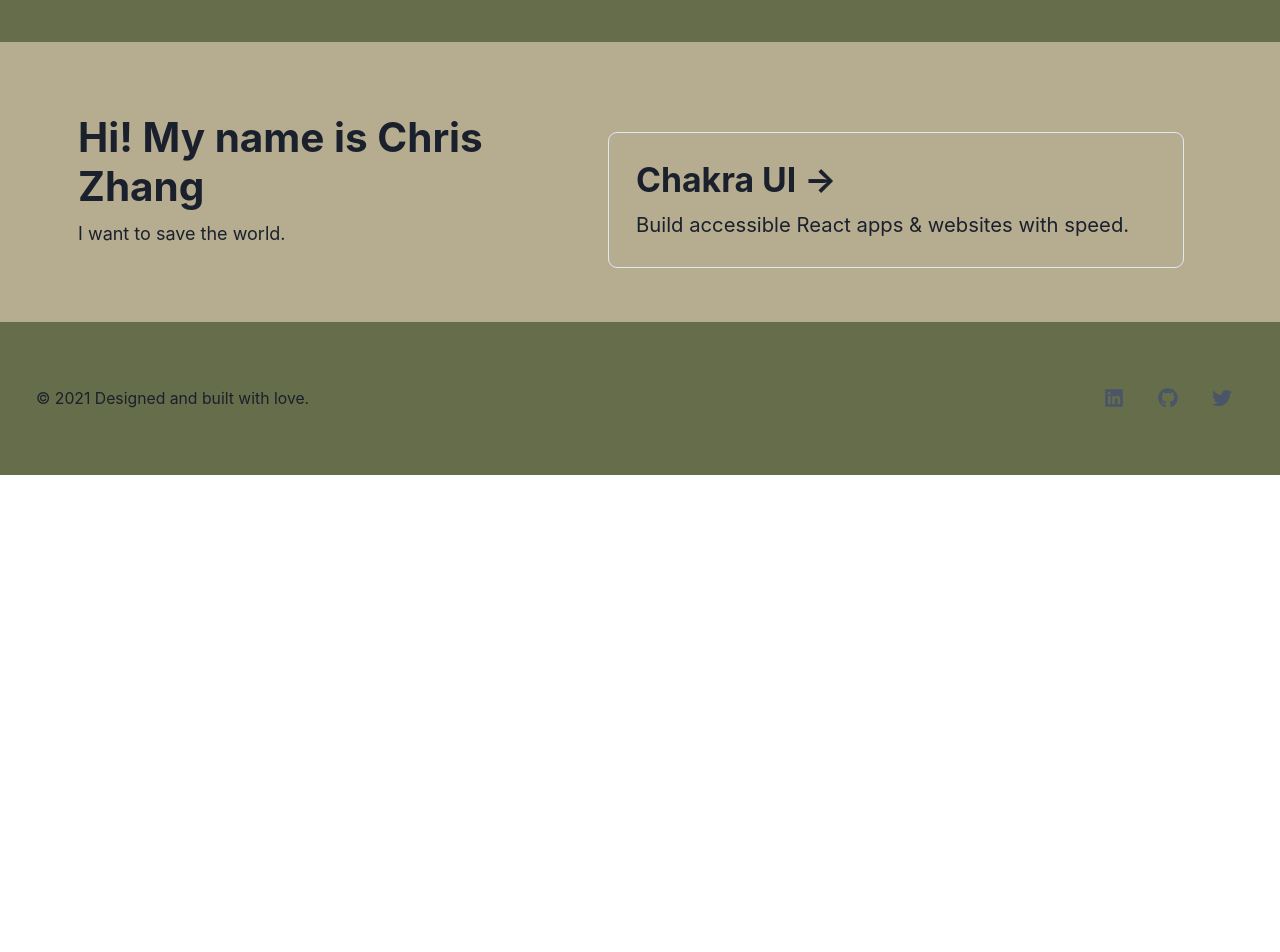
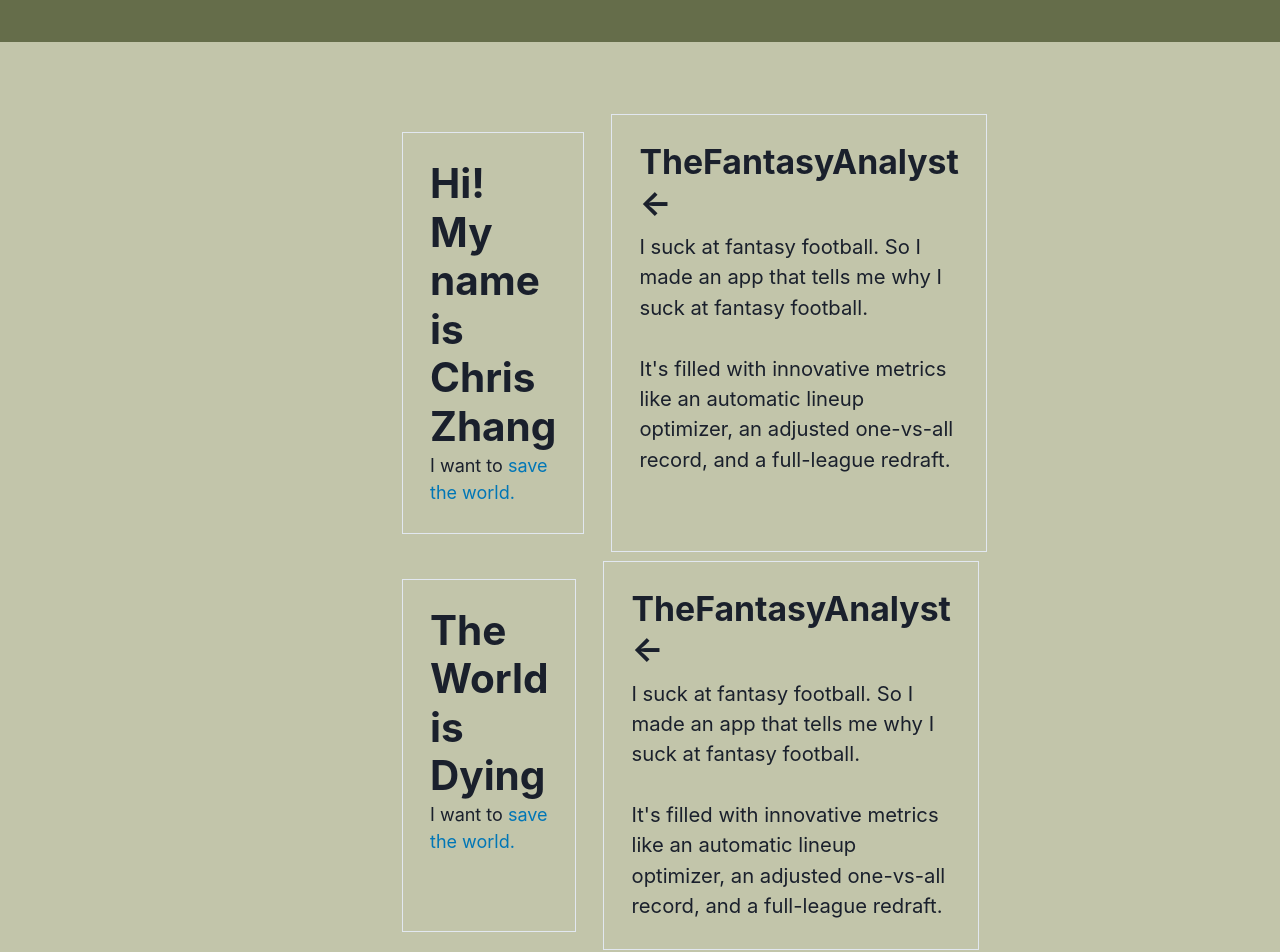
Before and after one commit to chriszhang08/personal-website, a Next.js app: page / in a window 1280 px wide. Shown: the part 84-1036 px from the top of the page. Before the commit the page ends 800 px from the top, so only its background shows below. Built offline with nearby package versions, Linux system fonts and the light colour scheme.

Commit message:
Added content

```diff
--- a/pages/_app.js
+++ b/pages/_app.js
@@ -19,7 +19,7 @@ export default function App({ Component, pageProps }) {
       <Head>
         <title>Chris Zhang</title>
       </Head>
-      <Stack direction={"column"} spacing={8} bg={colors.khaki}>
+      <Stack direction={"column"} spacing={8} bg={colors.laurel}>
         <Navbar />
         {/* fix link css */}
         <Component {...pageProps} />
--- a/pages/index.js
+++ b/pages/index.js
@@ -6,7 +6,10 @@ import {
   Stack,
   Heading,
   Flex,
+  Link,
+  Tooltip,
 } from "@chakra-ui/react";
+import Image from "next/image";
 import { Fragment } from "react";
 import colors from "../styles/config/colors";
 
@@ -15,25 +18,85 @@ export default function Home() {
     <Fragment>
       <Flex w="100%" justify="center" direction="row">
         <Stack direction={"column"} w={["90%", "80%", "65%", "50%", "40%"]}>
-          <Heading>Hi! My name is Chris Zhang</Heading>
-          <Text>I want to save the world.</Text>
-        </Stack>
+          <Stack direction={"row"} w={["90%", "80%", "65%", "50%", "40%"]}>
+            <Tooltip label="Learn more about me!">
               <Box
                 as="a"
-          href="https://chakra-ui.com/"
+                href="/bio"
                 p="6"
                 m="4"
                 borderWidth="1px"
-          rounded="lg"
-          flexBasis={["auto", "45%"]}
+                flexBasis={["auto", "0"]}
+              >
+                <Heading>Hi! My name is Chris Zhang</Heading>
+                <Text>
+                  I want to{" "}
+                  <Link href="/save-the-world" color={colors.blue}>
+                    save the world.
+                  </Link>
+                </Text>
+              </Box>
+            </Tooltip>
+            <Tooltip label="See my projects!">
+              <Box
+                as="a"
+                href="/projects"
+                p="6"
+                m="4"
+                borderWidth="1px"
+                flexBasis={["auto", "0"]}
               >
                 <Heading as="h3" size="lg" mb="2">
-            Chakra UI &rarr;
+                  TheFantasyAnalyst &larr;
                 </Heading>
                 <Text fontSize="lg">
-            Build accessible React apps & websites with speed.
+                  I suck at fantasy football. So I made an app that tells me why
+                  I suck at fantasy football. <br /> <br />
+                  It's filled with innovative metrics like an automatic lineup
+                  optimizer, an adjusted one-vs-all record, and a full-league
+                  redraft.
                 </Text>
               </Box>
+            </Tooltip>
+          </Stack>
+          <Stack direction={"row"} w={["90%", "80%", "65%", "50%", "40%"]}>
+            <Box
+              as="a"
+              href="/bio"
+              p="6"
+              m="4"
+              borderWidth="1px"
+              flexBasis={["auto", "0"]}
+            >
+              <Heading>The World is Dying</Heading>
+              <Text>
+                I want to{" "}
+                <Link href="/save-the-world" color={colors.blue}>
+                  save the world.
+                </Link>
+              </Text>
+            </Box>
+            <Box
+              as="a"
+              href="/projects"
+              p="6"
+              m="4"
+              borderWidth="1px"
+              flexBasis={["auto", "0"]}
+            >
+              <Heading as="h3" size="lg" mb="2">
+                TheFantasyAnalyst &larr;
+              </Heading>
+              <Text fontSize="lg">
+                I suck at fantasy football. So I made an app that tells me why I
+                suck at fantasy football. <br /> <br />
+                It's filled with innovative metrics like an automatic lineup
+                optimizer, an adjusted one-vs-all record, and a full-league
+                redraft.
+              </Text>
+            </Box>
+          </Stack>
+        </Stack>
       </Flex>
     </Fragment>
   );
```
Also changed, not shown: pages/bio.js (+43 -0 lines), pages/save-the-world.js (+20 -9 lines). Lines whose indentation alone changed are shown as unchanged.
